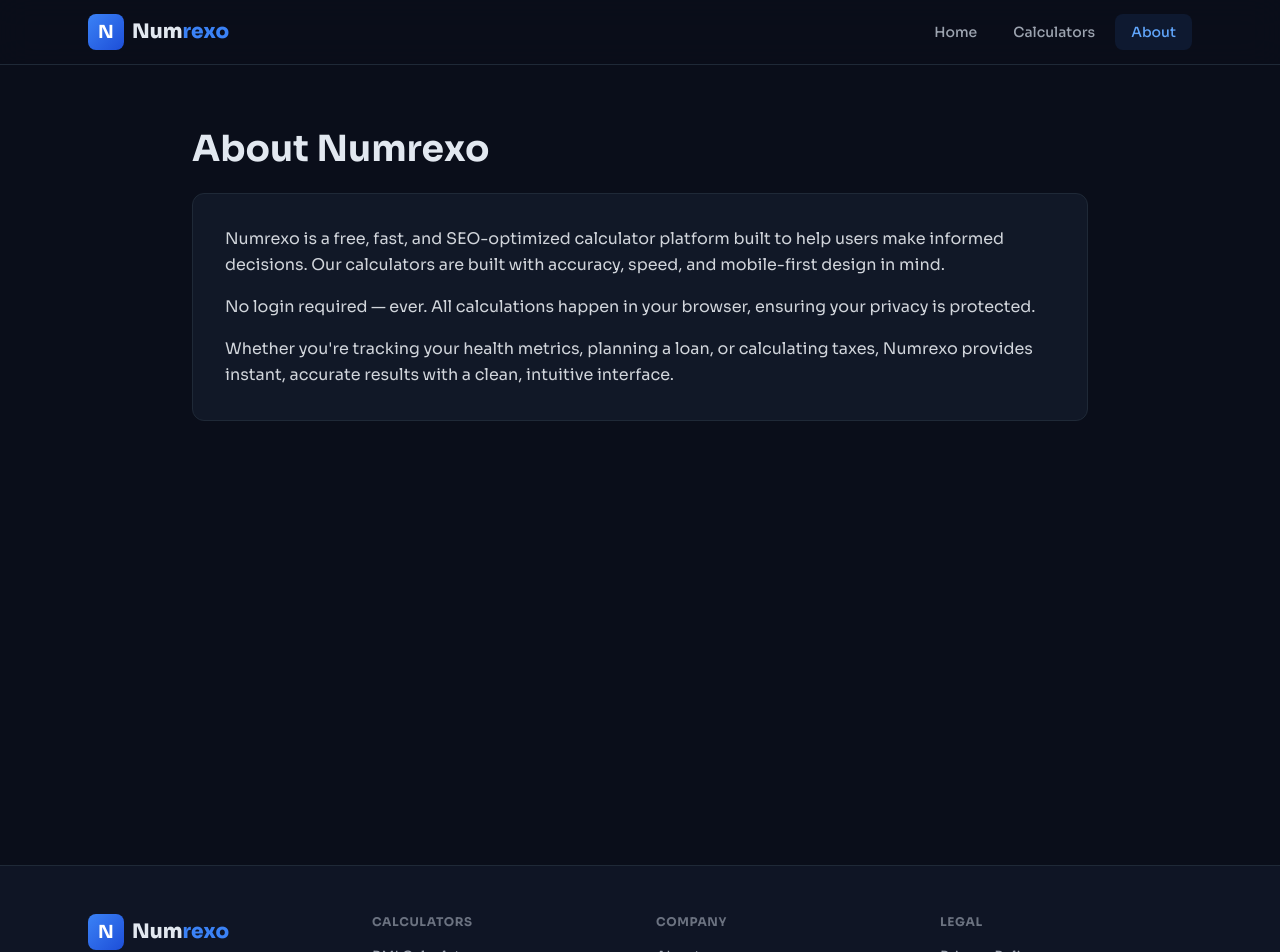
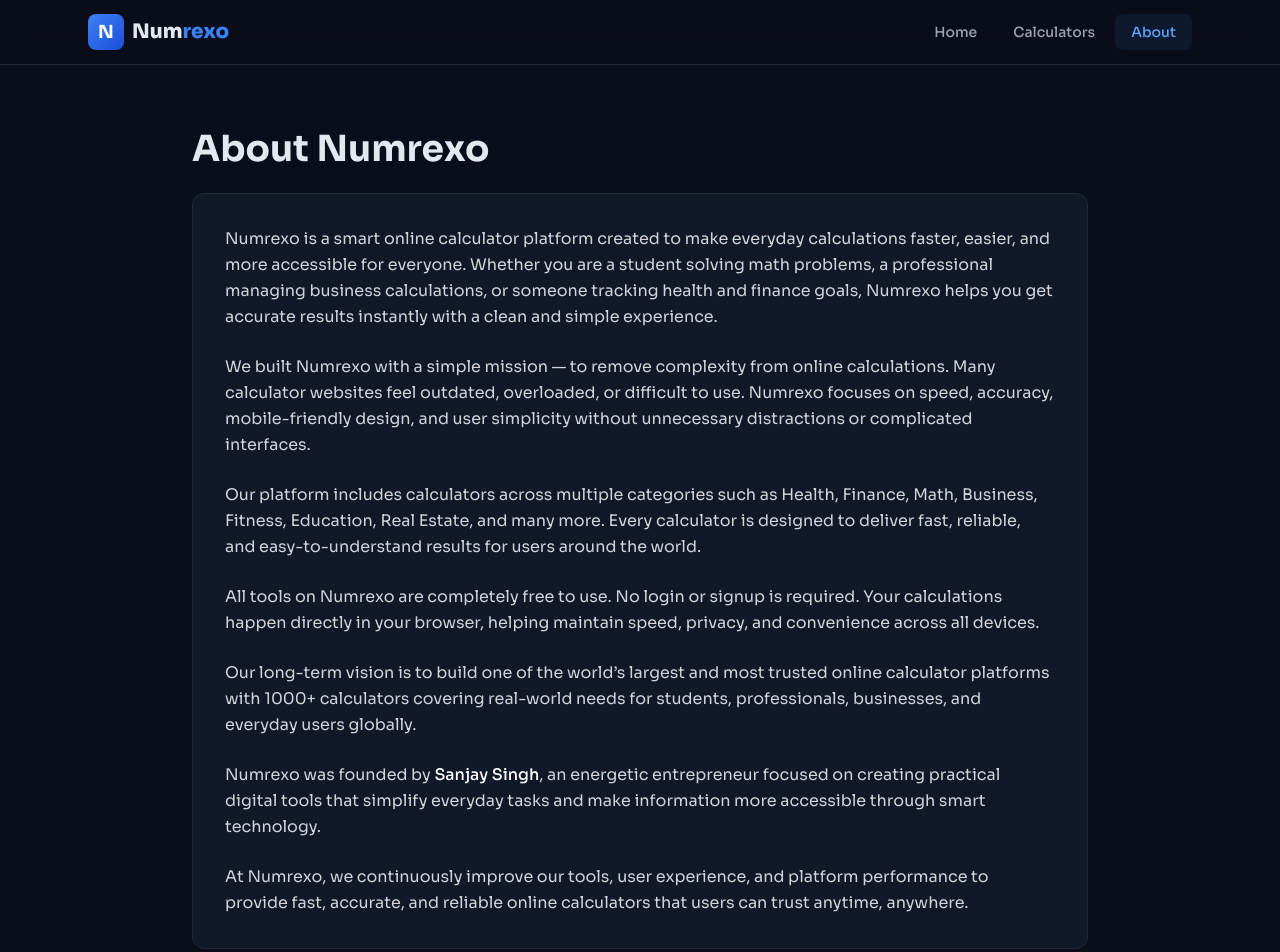
Before and after one commit to ramavtarmjr885301/numrexo, a Next.js app: page /about in a window 1280 px wide. Shown: the top 952 px of the page. Built offline with nearby package versions, Linux system fonts and the light colour scheme.

Commit message:
Updated about page

```diff
--- a/app/about/page.tsx
+++ b/app/about/page.tsx
@@ -2,18 +2,61 @@ export default function AboutPage() {
   return (
     <div className="px-6 py-12 md:py-16">
       <div className="max-w-4xl mx-auto">
-        <h1 className="text-3xl md:text-4xl font-bold mb-6">About Numrexo</h1>
-        <div className="bg-[#111827] border border-gray-800 rounded-xl p-6 md:p-8">
-          <p className="text-gray-300 leading-relaxed mb-4">
-            Numrexo is a free, fast, and SEO-optimized calculator platform built to help users make informed decisions.
-            Our calculators are built with accuracy, speed, and mobile-first design in mind.
+        <h1 className="text-3xl md:text-4xl font-bold mb-6">
+          About Numrexo
+        </h1>
+
+        <div className="bg-[#111827] border border-gray-800 rounded-xl p-6 md:p-8 space-y-6">
+          <p className="text-gray-300 leading-relaxed">
+            Numrexo is a smart online calculator platform created to make
+            everyday calculations faster, easier, and more accessible for
+            everyone. Whether you are a student solving math problems, a
+            professional managing business calculations, or someone tracking
+            health and finance goals, Numrexo helps you get accurate results
+            instantly with a clean and simple experience.
           </p>
-          <p className="text-gray-300 leading-relaxed mb-4">
-            No login required — ever. All calculations happen in your browser, ensuring your privacy is protected.
+
+          <p className="text-gray-300 leading-relaxed">
+            We built Numrexo with a simple mission — to remove complexity from
+            online calculations. Many calculator websites feel outdated,
+            overloaded, or difficult to use. Numrexo focuses on speed,
+            accuracy, mobile-friendly design, and user simplicity without
+            unnecessary distractions or complicated interfaces.
           </p>
+
           <p className="text-gray-300 leading-relaxed">
-            Whether you're tracking your health metrics, planning a loan, or calculating taxes,
-            Numrexo provides instant, accurate results with a clean, intuitive interface.
+            Our platform includes calculators across multiple categories such as
+            Health, Finance, Math, Business, Fitness, Education, Real Estate,
+            and many more. Every calculator is designed to deliver fast,
+            reliable, and easy-to-understand results for users around the
+            world.
+          </p>
+
+          <p className="text-gray-300 leading-relaxed">
+            All tools on Numrexo are completely free to use. No login or signup
+            is required. Your calculations happen directly in your browser,
+            helping maintain speed, privacy, and convenience across all
+            devices.
+          </p>
+
+          <p className="text-gray-300 leading-relaxed">
+            Our long-term vision is to build one of the world’s largest and
+            most trusted online calculator platforms with 1000+ calculators
+            covering real-world needs for students, professionals, businesses,
+            and everyday users globally.
+          </p>
+
+          <p className="text-gray-300 leading-relaxed">
+            Numrexo was founded by <span className="font-medium text-white">Sanjay Singh</span>,
+            an energetic entrepreneur focused on creating practical digital
+            tools that simplify everyday tasks and make information more
+            accessible through smart technology.
+          </p>
+
+          <p className="text-gray-300 leading-relaxed">
+            At Numrexo, we continuously improve our tools, user experience, and
+            platform performance to provide fast, accurate, and reliable online
+            calculators that users can trust anytime, anywhere.
           </p>
         </div>
       </div>
```
